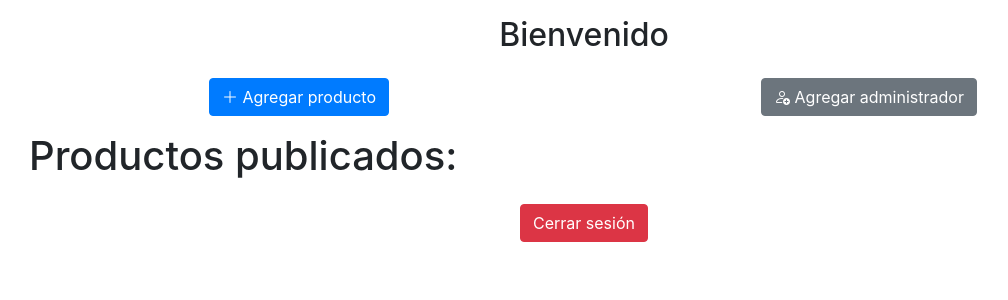
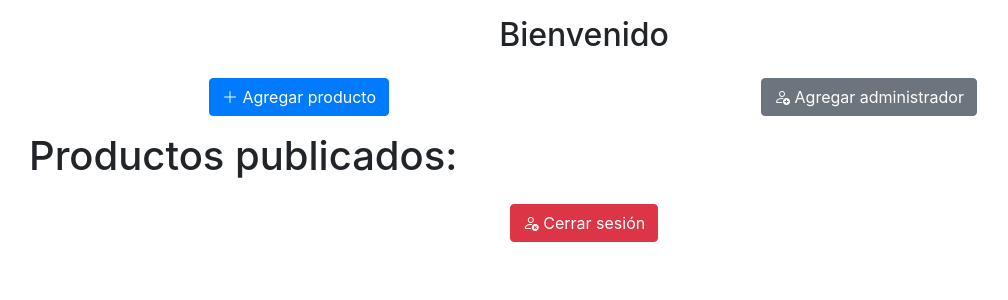
Before and after one commit to emiliooarrig/tienda-chinos-main, a PHP site: page /admin/administrar.php in a window 1280 px wide. Shown: the top 300 px of the page, without its empty margins (56-1064 px from the left). Run offline with PHP 8.4, Linux system fonts and the light colour scheme; the visitor is signed in with stand-in values (Sample User, id 1); data that the repository does not hold is empty; some libraries are stand-ins or nearby versions.

Commit message:
Editamos mensajes toasts e iconos a los botones

```diff
--- a/admin/administrar.php
+++ b/admin/administrar.php
@@ -38,7 +38,7 @@ $resultado = $sql->fetchAll(PDO::FETCH_ASSOC);
 
         <div class="row row-cols-1 row-cols-md-2 g-4">
             <div class="col-md-6 text-center mb-md-0 mt-3">
-                <a href="agregar/agregar_prod.php" class="btn btn-primary"> <i class="bi bi-plus-lg"></i> Agregar producto </a>
+                <a href="agregar_prod.php" class="btn btn-primary"> <i class="bi bi-plus-lg"></i> Agregar producto </a>
             </div>
 
             <div class="col-md-6 text-center mt-3">
@@ -58,7 +58,7 @@ $resultado = $sql->fetchAll(PDO::FETCH_ASSOC);
                             <h5 class="card-title"> <?php echo $row["nombre"]; ?> </h5>
                             <h6 class="card-subtitle"> Precio: $<?php echo $row["precio"] ?></h6>
                             <p class="card-text"> Descripcion: <?php echo $row["descripcion"] ?> </p>
-                            <a href="editar_art.php?id=<?php echo $row['id']; ?>" class="btn btn-primary">Editar</a>
+                            <a href="editar_art.php?id=<?php echo $row['id']; ?>" class="btn btn-primary"> <i class="bi bi-pencil"></i> Editar</a>
                         </div>
                     </div>
                 </div>
@@ -67,13 +67,13 @@ $resultado = $sql->fetchAll(PDO::FETCH_ASSOC);
     </div>
 
     <div class="container d-flex justify-content-center mt-3">
-        <a href="../config/logout.php" class="btn btn-danger mb-3">Cerrar sesión</a>
+        <a href="../config/logout.php" class="btn btn-danger mb-3"> <i class="bi bi-person-x"></i> Cerrar sesión</a>
     </div>
 
     <div class="toast-container">
         <div id="successToast" class="toast" role="alert" aria-live="assertive" aria-atomic="true">
             <div class="toast-header bg-success">
-                <strong class="mr-auto">Éxito</strong>
+                <strong class="mr-auto text-white">Éxito</strong>
                 <button type="button" class="ml-2 mb-1 close" data-dismiss="toast" aria-label="Close">
                     <span aria-hidden="true">&times;</span>
                 </button>
@@ -87,7 +87,7 @@ $resultado = $sql->fetchAll(PDO::FETCH_ASSOC);
     <div class="toast-container">
         <div id="deletedToast" class="toast" role="alert" aria-live="assertive" aria-atomic="true">
             <div class="toast-header bg-danger">
-                <strong class="mr-auto">Éxito</strong>
+                <strong class="mr-auto text-white">Éxito</strong>
                 <button type="button" class="ml-2 mb-1 close" data-dismiss="toast" aria-label="Close">
                     <span aria-hidden="true">&times;</span>
                 </button>
```
